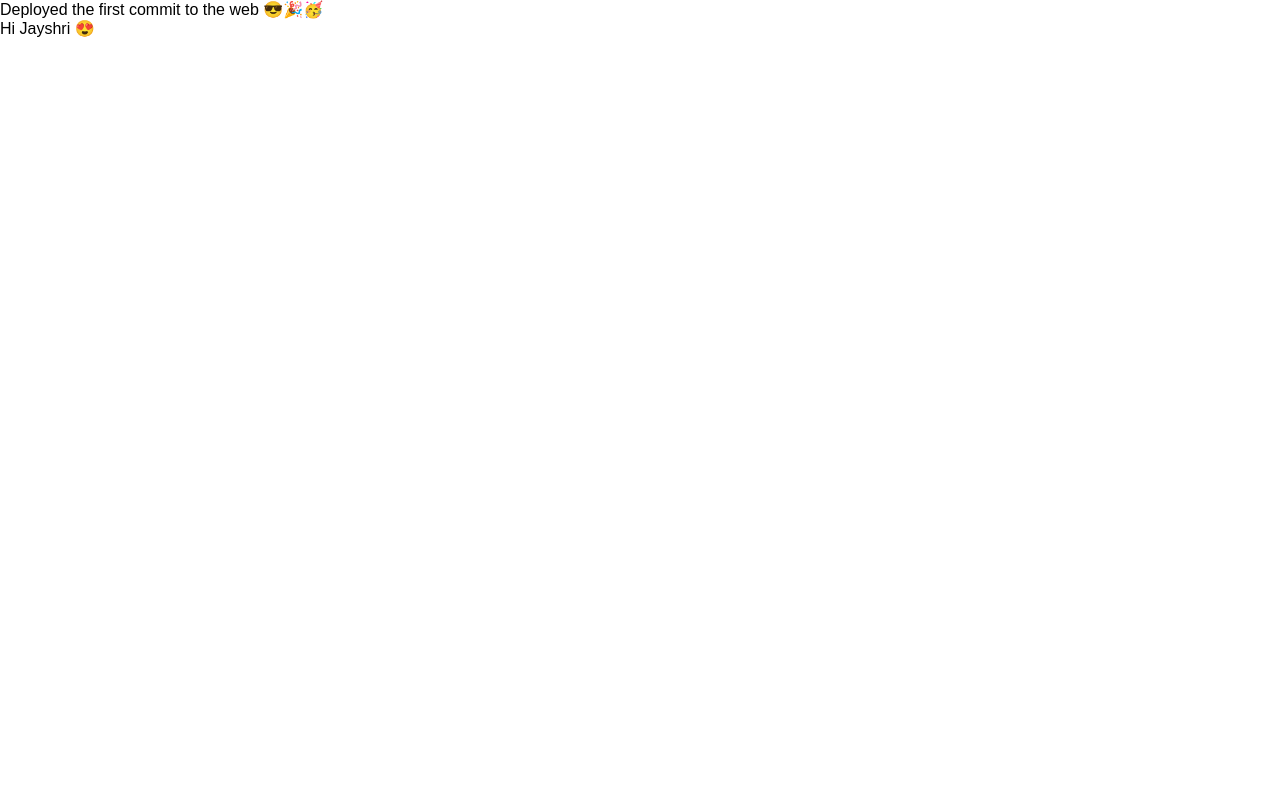
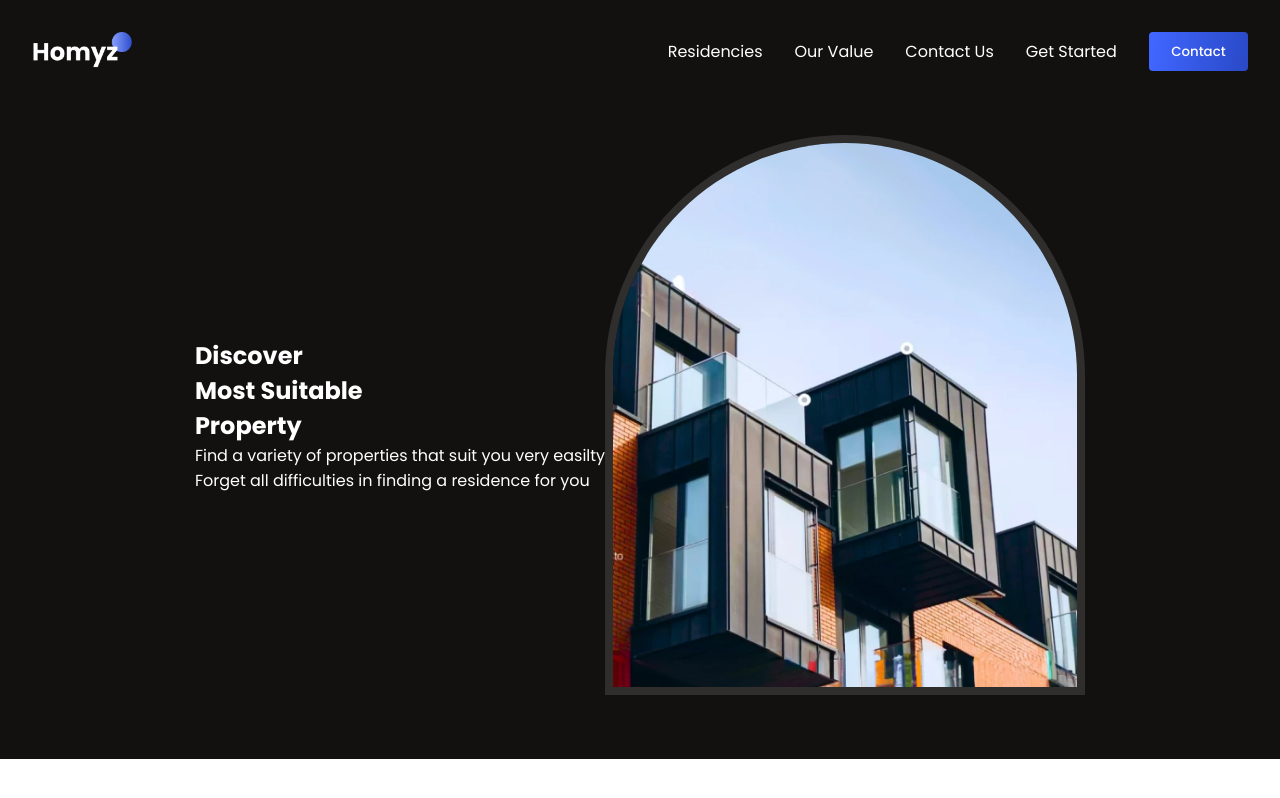
Before and after one commit to zahid-shadbox/real-estate-client, a React (Vite) app: page / in a window 1280 px wide. Built offline with nearby package versions, Linux system fonts and the light colour scheme.

Commit message:
added navbar and her section

```diff
--- a/index.html
+++ b/index.html
@@ -1,9 +1,15 @@
-<!doctype html>
+<!DOCTYPE html>
 <html lang="en">
   <head>
     <meta charset="UTF-8" />
     <link rel="icon" type="image/svg+xml" href="/vite.svg" />
     <meta name="viewport" content="width=device-width, initial-scale=1.0" />
+    <link rel="preconnect" href="https://fonts.googleapis.com" />
+    <link rel="preconnect" href="https://fonts.gstatic.com" crossorigin />
+    <link
+      href="https://fonts.googleapis.com/css2?family=Poppins:wght@400;500;600;700&display=swap"
+      rel="stylesheet"
+    />
     <title>Real Estate</title>
   </head>
   <body>
--- a/src/App.jsx
+++ b/src/App.jsx
@@ -1,8 +1,10 @@
-
+import Header from "./components/Header/Header"
+import Hero from "./components/Hero/Hero"
 const App = () => {
   return (
-    <div><span>Deployed the first commit to the web 😎🎉🥳</span>
-    <p>Hi Jayshri 😍</p>
+    <div className="App">
+    <Header/>
+    <Hero/>
     </div>
   )
 }
--- /dev/null
+++ b/src/components/Header/Header.css
@@ -0,0 +1,18 @@
+.h-wrapper{
+    background: var(--black);
+    color: white;
+}
+
+.h-container{
+    justify-content: space-between !important;
+    padding-top: 1rem;
+    padding-bottom: 1rem;
+    color: var(--secondary-color);
+}
+.h-menu{
+    gap: 2rem;
+}
+
+.h-menu>*:hover{
+    cursor: pointer;
+}
--- /dev/null
+++ b/src/components/Header/Header.jsx
@@ -0,0 +1,23 @@
+
+import "./Header.css";
+
+const Header = () => {
+  return (
+    <section className="h-wrapper">
+      <div className="flexCenter paddings innerWidth h-container">
+        <img src="./logo.png" alt="logo" width={100} />
+        <div className="flexCenter h-menu">
+          <a href="#">Residencies</a>
+          <a href="#">Our Value</a>
+          <a href="#">Contact Us</a>
+          <a href="#">Get Started</a>
+          <button className="button">
+          <a href="#"> Contact</a>
+          </button>
+        </div>
+      </div>
+    </section>
+  );
+};
+
+export default Header;
--- /dev/null
+++ b/src/components/Hero/Hero.css
@@ -0,0 +1,26 @@
+.hero-wrapper{
+    color: white;
+    position: relative;
+    padding-bottom: 2rem;
+    background-color: var(--black);
+}
+
+.hero-container{
+    justify-content: space-between;
+    align-items: flex-end;
+}
+
+/* Right Side */
+
+.image-container{
+    width: 30rem;
+    height: 35rem;
+    overflow: hidden;
+    border-radius: 15rem 15rem 0 0;
+    border: 8px solid rgba(255, 255, 255, 0.12);
+}
+
+.image-container>img{
+    width: 100%;
+    height: 100%;
+}
--- /dev/null
+++ b/src/components/Hero/Hero.jsx
@@ -0,0 +1,32 @@
+import "./Hero.css";
+
+const Hero = () => {
+  return (
+    <section className="hero-wrapper">
+      <div className="paddings innerWidth flexCenter hero-container">
+        {/*Left Side */}
+        <div className="hero-left">
+          <div className="hero-title">
+            <h1>
+              Discover <br />
+              Most Suitable <br />
+              Property
+            </h1>
+          </div>
+          <div className="flexColStart hero-des">
+            <span>Find a variety of properties that suit you very easilty</span>
+            <span>Forget all difficulties in finding a residence for you</span>
+          </div>
+        </div>
+        {/*Right Side */}
+        <div className="flexCenter hero-right">
+          <div className="image-container">
+            <img src="./hero-image.png" alt="hero-image" />
+          </div>
+        </div>
+      </div>
+    </section>
+  );
+};
+
+export default Hero;
--- a/src/index.css
+++ b/src/index.css
@@ -82,6 +82,20 @@
   font-weight: 600;
 }
 
+.button{
+  font-weight: 500;
+  padding: 0.6rem 1.4rem;
+  color: white;
+  background: var(--blue-gradient);
+  border: none;
+  border-radius: 4px;
+  transition: all 300ms ease-in;
+}
+.button:hover{
+  cursor: pointer;
+  transform: scale(1.1);
+}
+
 /* media queries */
 @media (min-width: 1536px) {
   .innerWidth {
```
